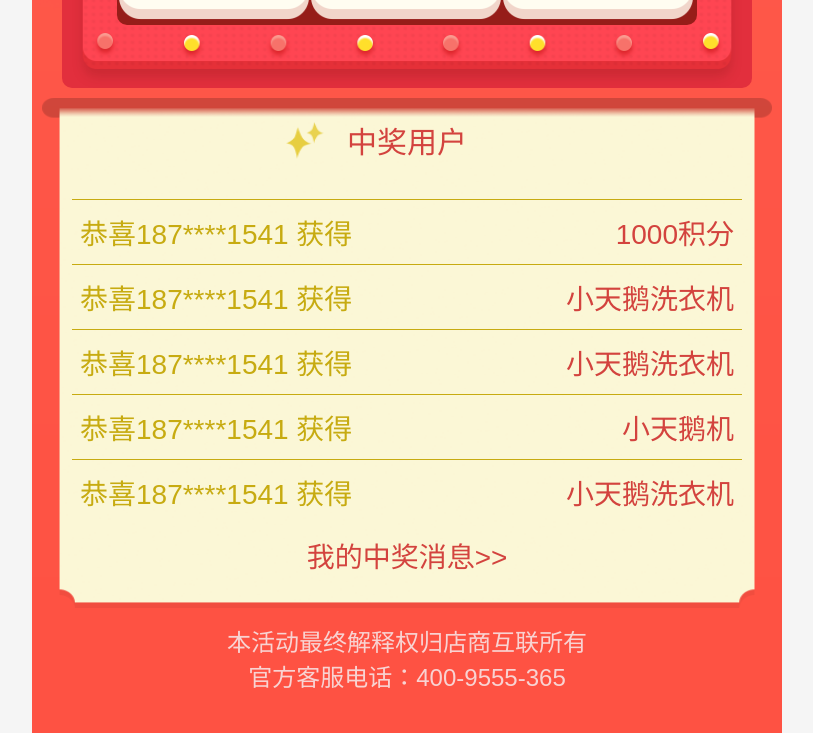
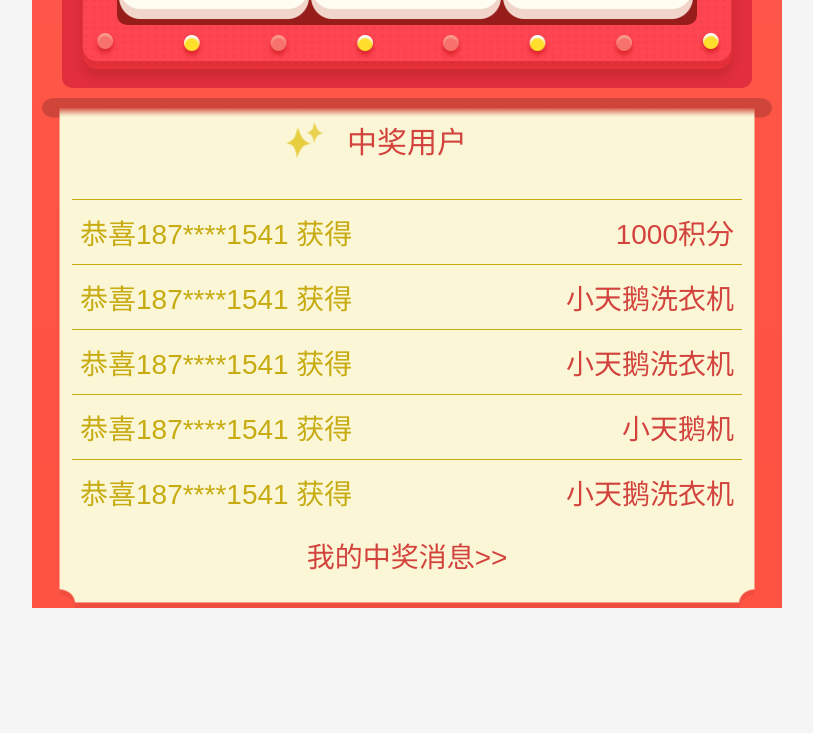
Before and after one commit to caigithub123/Award, a plain HTML site: page index.html in a window 1280 px wide. Shown: the part 878-1611 px from the top of the page, without its empty margins (233-1046 px from the left). After the commit the page ends 1496 px from the top, so only its background shows below. Drawn offline with Linux system fonts and the light colour scheme.

Commit message:
Update index.html

```diff
--- a/index.html
+++ b/index.html
@@ -87,7 +87,7 @@
 
             <a href="javascript:void(0)" class='myPrize'>我的中奖消息>></a>
         </div>
-        <p class="copyright">本活动最终解释权归店商互联所有<br>官方客服电话：400-9555-365</p>
+<!--         <p class="copyright">本活动最终解释权归店商互联所有<br>官方客服电话：400-9555-365</p> -->
     </div>
     <script type="text/javascript">
         // 文字上滚
```
